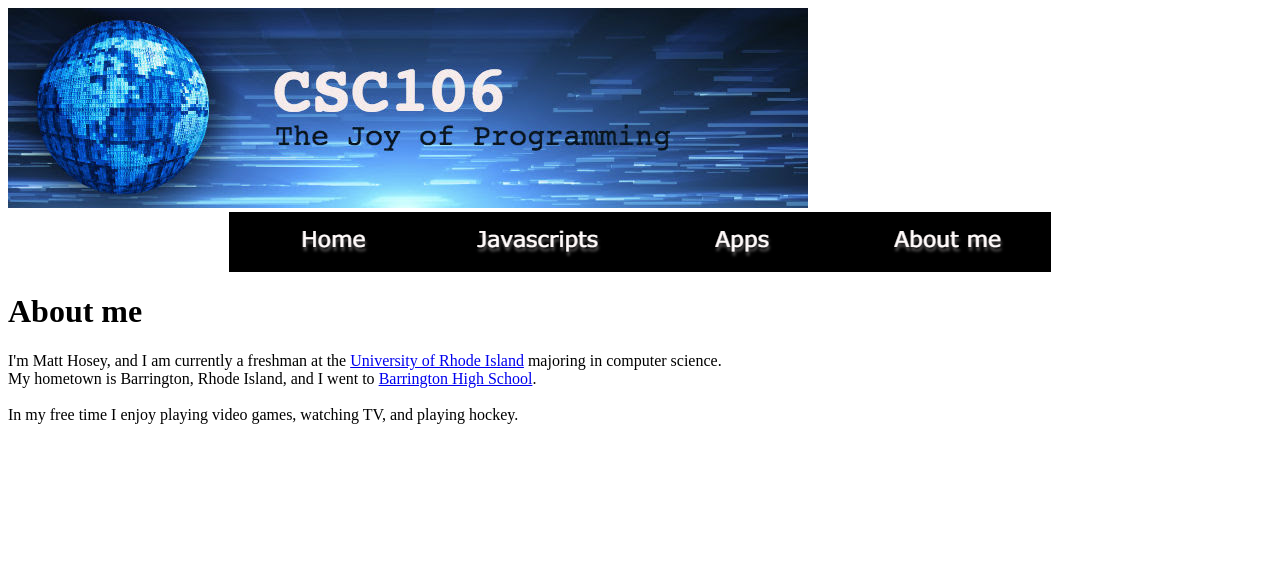
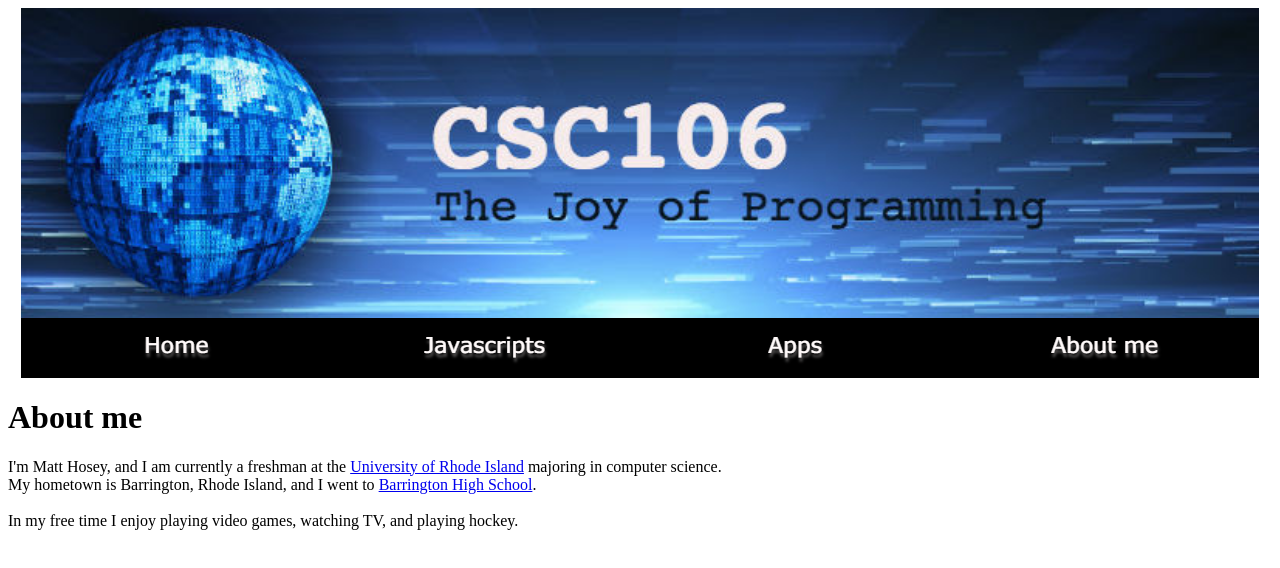
Before and after one commit to mhosey/mhosey.github.io, a plain HTML site: page about.html in a window 1280 px wide. Drawn offline with Linux system fonts and the light colour scheme.

Commit message:
Update about.html

```diff
--- a/about.html
+++ b/about.html
@@ -7,11 +7,17 @@
         #navbar {
             background-color: #000000
         }
+        .center {
+            display: block;
+            margin-left: auto;
+            margin-right: auto;
+            width: 98%;
+        }
         </style>
     </head>
     <body>
         <img src="csc106_banner.jpg" class="center">
-        <table id="navbar" width=65% align="center">
+        <table id="navbar" width=98% align="center">
             <thead>
                 <tr>
                     <th><a href="index.html"><img src="homebutton.png" alt="Home page"></a></th>
```
